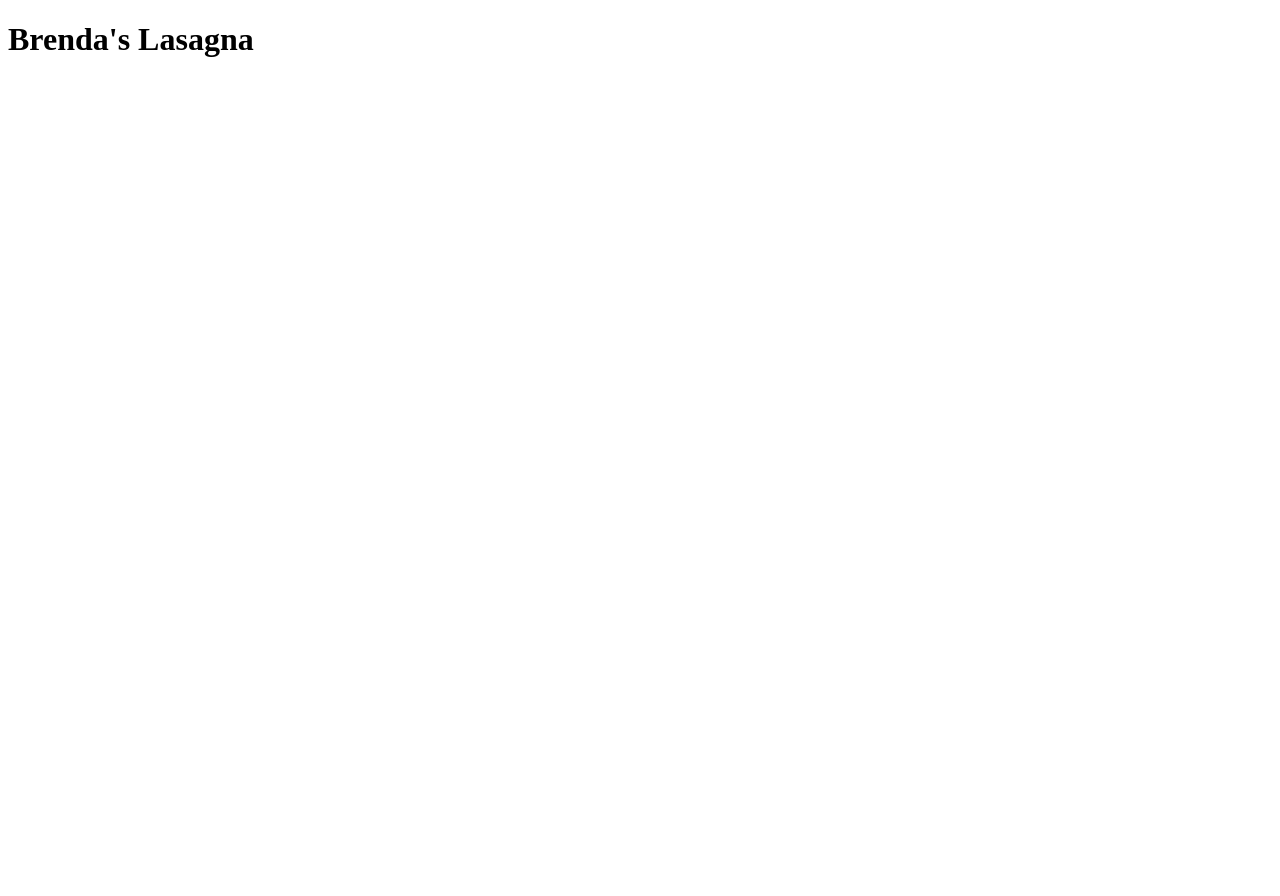
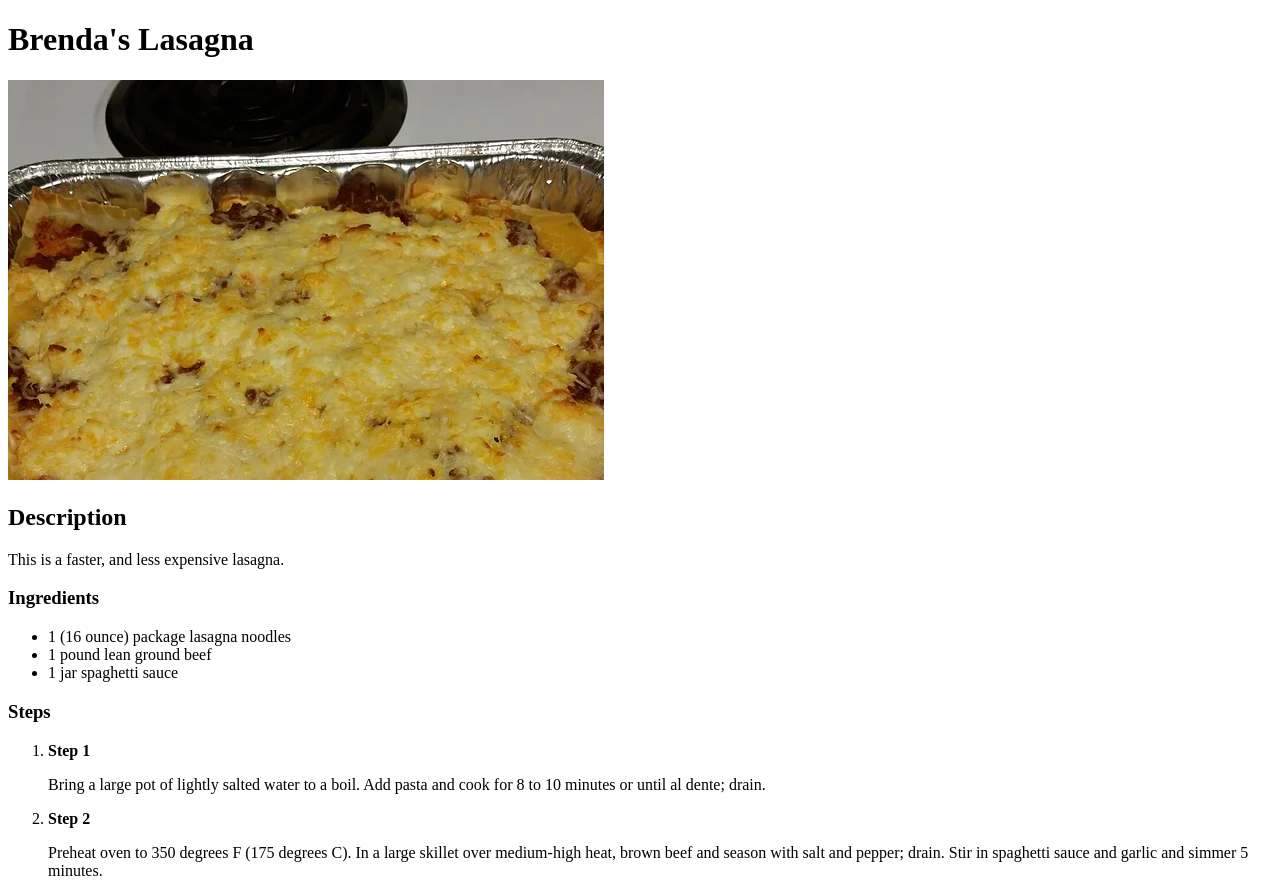
Before and after one commit to sboucher1415/odin-recipes, a plain HTML site: page recipes/lasagna.html in a window 1280 px wide. Before the commit the page ends 800 px from the top, so only its background shows below. Drawn offline with Linux system fonts and the light colour scheme.

Commit message:
added steps

```diff
--- a/recipes/lasagna.html
+++ b/recipes/lasagna.html
@@ -8,5 +8,27 @@
 </head>
 <body>
     <h1>Brenda's Lasagna</h1>
+        <img src="../images/image.webp">
+        <h2>Description</h2>
+            <p>This is a faster, and less expensive lasagna.</p>
+                <h3>Ingredients</h3>
+                    <ul>
+                        <li>1 (16 ounce) package lasagna noodles</li>
+                        <li>1 pound lean ground beef</li>
+                        <li>1 jar spaghetti sauce</li>
+                    </ul>
+                <h3>Steps</h3>
+                    <ol>
+                        <li>
+                            <strong>Step 1</strong>
+                                <p>Bring a large pot of lightly salted water to a boil. Add pasta and cook for 8 to 10 minutes or until al dente; drain.</p>
+                        </li>
+                        <li>
+                            <strong>Step 2</strong>
+                            <p>Preheat oven to 350 degrees F (175 degrees C). In a large skillet over medium-high heat, brown beef and season with salt and pepper; drain. Stir in spaghetti sauce and garlic and simmer 5 minutes.</p>
+                            </li>
+                    </ol>
+
+
 </body>
 </html>
```
Also changed, not shown: images/image.webp (added), 2 other files.
